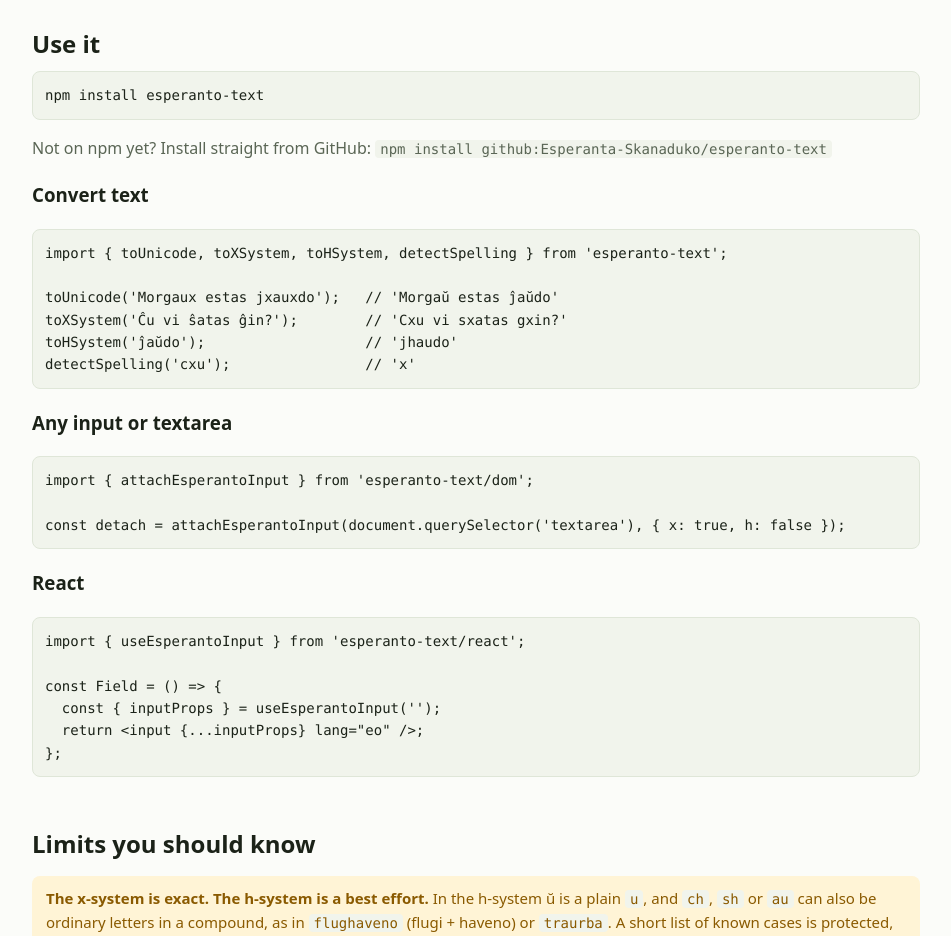
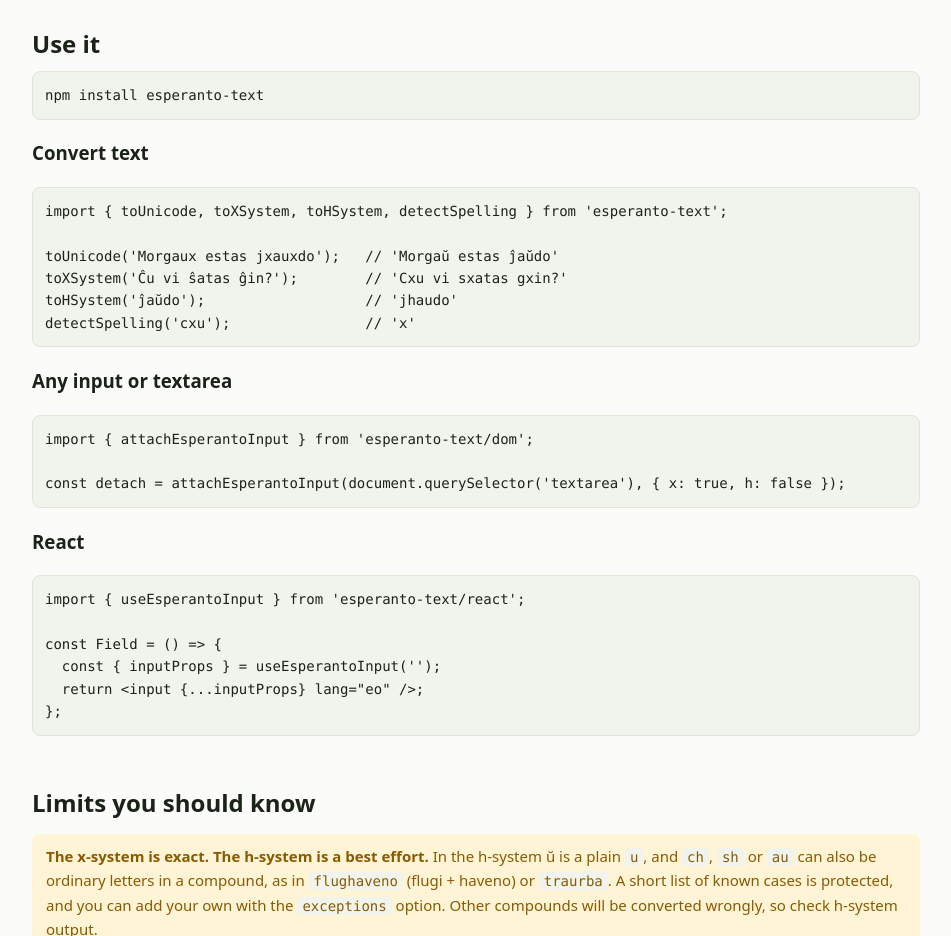
Before and after one commit to Esperanta-Skanaduko/esperanto-text, a website: page site/index.html in a window 1280 px wide. Shown: the part 1240-2176 px from the top of the page, without its empty margins (164-1115 px from the left). Drawn offline with Linux system fonts and the light colour scheme.

Commit message:
Install from npm: drop the install-from-GitHub fallback from the README and page

```diff
--- a/site/index.html
+++ b/site/index.html
@@ -53,7 +53,6 @@
   <section id="use" aria-labelledby="use-h">
     <h2 id="use-h">Use it</h2>
     <pre><code>npm install esperanto-text</code></pre>
-    <p class="muted">Not on npm yet? Install straight from GitHub: <code>npm install github:Esperanta-Skanaduko/esperanto-text</code></p>
     <h3>Convert text</h3>
 <pre><code>import { toUnicode, toXSystem, toHSystem, detectSpelling } from 'esperanto-text';
 
```
Also changed, not shown: README.md.
